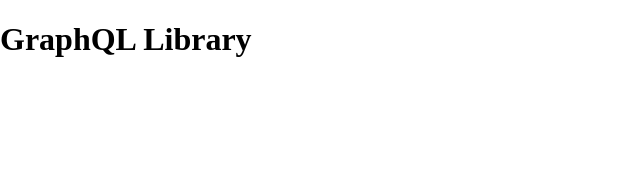
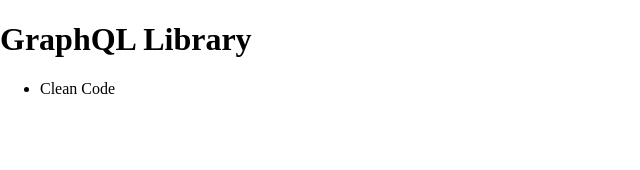
Before and after one commit to rickyalmeidadev/graphql-library, a React (Create React App) app in the folder client/: page / in a window 1280 px wide. Shown: the top 170 px of the page, without its empty margins (0-640 px from the left). Built offline with nearby package versions, Linux system fonts and the light colour scheme.

Commit message:
feat: add BooksList component initial structure

```diff
--- a/client/src/App.jsx
+++ b/client/src/App.jsx
@@ -1,8 +1,11 @@
 import React from 'react';
+
+import BooksList from './components/BooksList';
 
 const App = () => (
   <div>
     <h1>GraphQL Library</h1>
+    <BooksList />
   </div>
 );
 
--- /dev/null
+++ b/client/src/components/BooksList/index.jsx
@@ -0,0 +1,31 @@
+import React, { Component } from 'react';
+
+export default class BooksList extends Component {
+  constructor(props) {
+    super(props);
+
+    this.state = {
+      books: [],
+    };
+  }
+
+  componentDidMount() {
+    const books = [
+      { id: 1, title: 'Clean Code', author: 'Uncle Bob' },
+    ];
+    this.setState({ books });
+  }
+
+  render() {
+    const { books } = this.state;
+    return (
+      <div>
+        <ul>
+          {books.map((book) => (
+            <li key={book.id}>{book.title}</li>
+          ))}
+        </ul>
+      </div>
+    );
+  }
+}
```
